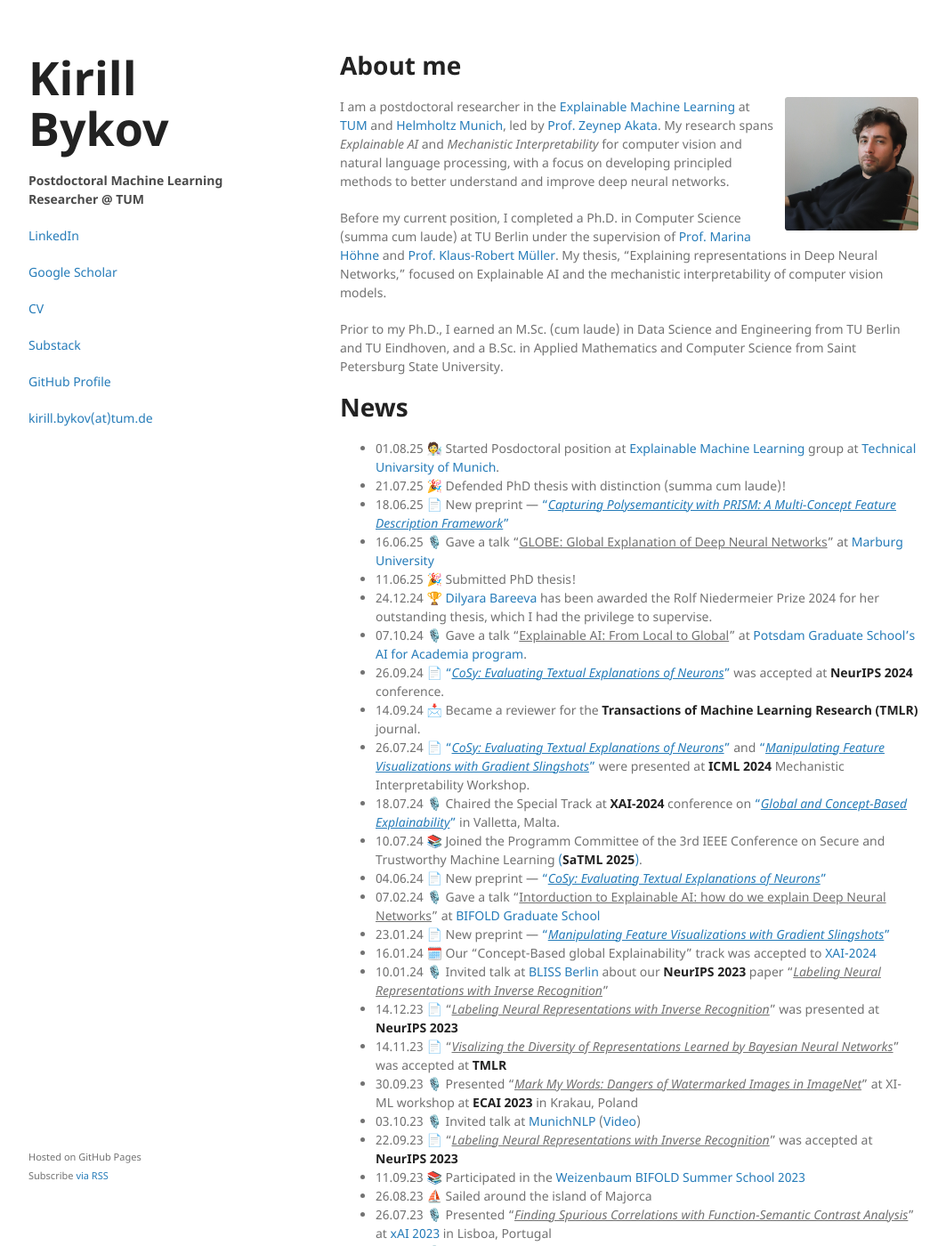
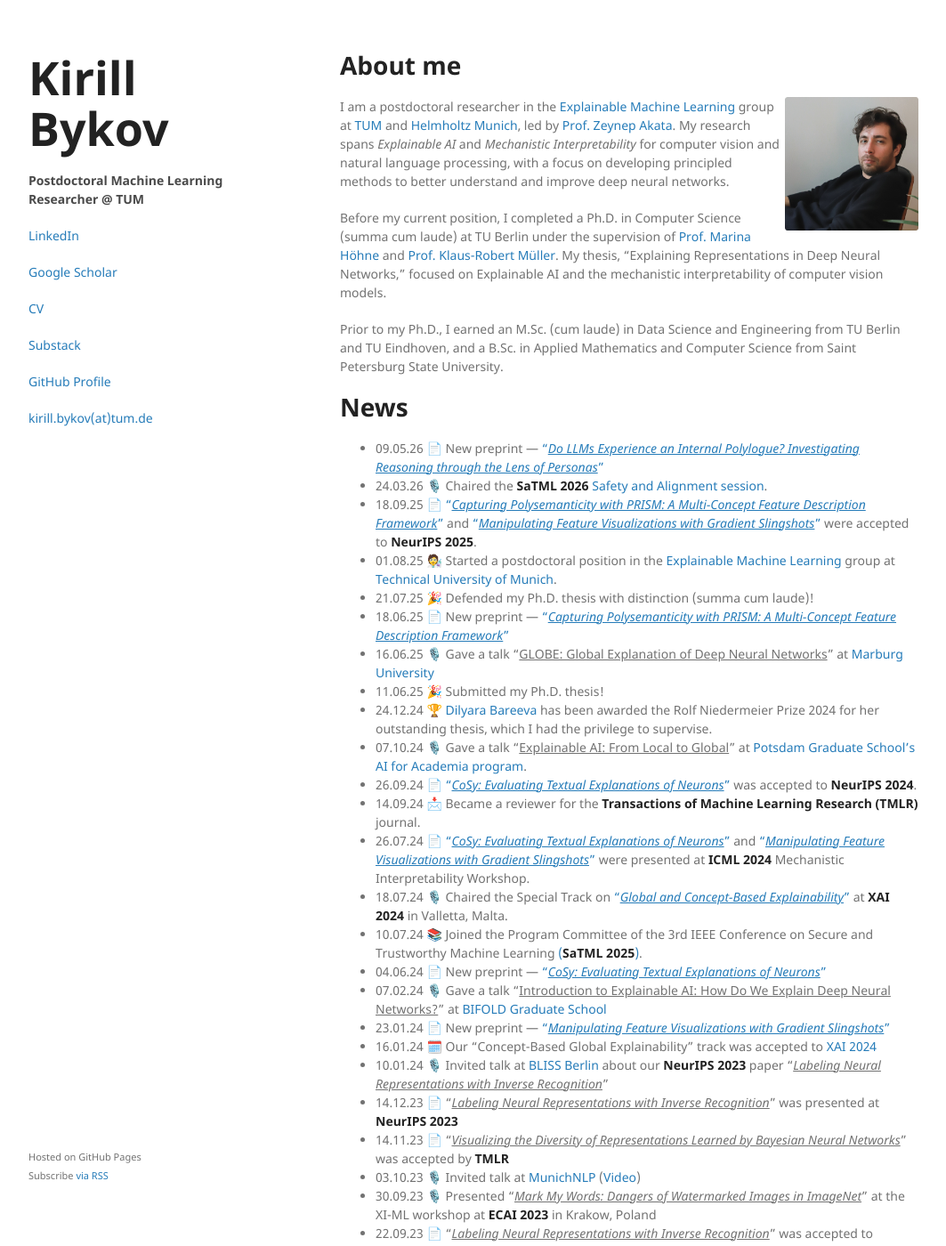
Before and after one commit to lapalap/lapalap.github.io, a Jekyll site: the page built from index.md, in a window 1280 px wide and 1400 px high. Shown: the whole window at 89% size, without its empty margins (108-1171 px from the left). Built offline with Jekyll 4.4.1, drawn with Linux system fonts in a browser that asks for light colours; our own code applies the rules of GitHub Pages for plain Markdown files; some of the changed text lies outside the part shown.

Commit message:
✨ updates

```diff
--- a/Gemfile
+++ b/Gemfile
@@ -1,6 +1,5 @@
 source 'https://rubygems.org'
 group :jekyll_plugins do
-  gem "jekyll-paginate"
   gem "jekyll-feed"
 end
 
--- a/_config.yml
+++ b/_config.yml
@@ -1,6 +1,5 @@
 # Site Settings
 
-paginate:            5
 highlighter:         rouge
 
 
@@ -9,11 +8,11 @@ description: Postdoctoral Machine Learning Researcher @ TUM
 show_downloads: true
 google_analytics:
 theme: jekyll-theme-minimal
-plugins:             [jekyll-paginate-v2, jekyll-sitemap, jekyll-feed]
+plugins:             [jekyll-feed, jekyll-seo-tag]
 
 gems:
   - jekyll-feed
-  - jekyll-paginate
+  - jekyll-seo-tag
 
 # Customise feed settings (uncommenting following two fields to customise feed title and description)
 #title:		     "Kirill Bykov"
--- a/_layouts/default.html
+++ b/_layouts/default.html
@@ -38,7 +34,7 @@ scrollMSG();
 
         <p><a href="https://www.linkedin.com/in/bykovkirill/">LinkedIn</a></p>
         <p><a href="https://scholar.google.com/citations?user=tI39EK8AAAAJ&hl=en">Google Scholar</a></p>
-        <p><a href="https://github.com/lapalap/lapalap.github.io/blob/master/_data/cv/Bykov_CV2024.pdf?raw=true">CV</a></p>
+        <p><a href="https://github.com/lapalap/lapalap.github.io/blob/master/_data/cv/Bykov_CV_2026.pdf?raw=true">CV</a></p>
         <p><a href="https://kirillbykov.substack.com">Substack</a></p>
         <p><a href="{{ site.github.owner_url }}">GitHub Profile</a></p>
         <p><a> kirill.bykov(at)tum.de</a></p>
--- a/index.md
+++ b/index.md
@@ -7,55 +7,58 @@ layout: default
 <img src="https://github.com/lapalap/lapalap.github.io/blob/master/_data/images/myphoto.png?raw=true" alt="My Picture" style="float: right; margin-left: 5px; width: 150px;">
 
 
-I am a postdoctoral researcher in the <a href="https://www.eml-munich.de/">Explainable Machine Learning</a> at <a href="https://www.tum.de/">TUM</a> and <a href="https://www.helmholtz-munich.de/">Helmholtz Munich</a>, led by <a href="https://scholar.google.com/citations?user=jQl9RtkAAAAJ&hl=en">Prof. Zeynep Akata</a>. My research spans <em>Explainable AI</em> and <em>Mechanistic Interpretability</em> for computer vision and natural language processing, with a focus on developing principled methods to better understand and improve deep neural networks.
+I am a postdoctoral researcher in the <a href="https://www.eml-munich.de/">Explainable Machine Learning</a> group at <a href="https://www.tum.de/">TUM</a> and <a href="https://www.helmholtz-munich.de/">Helmholtz Munich</a>, led by <a href="https://scholar.google.com/citations?user=jQl9RtkAAAAJ&hl=en">Prof. Zeynep Akata</a>. My research spans <em>Explainable AI</em> and <em>Mechanistic Interpretability</em> for computer vision and natural language processing, with a focus on developing principled methods to better understand and improve deep neural networks.
 
-Before my current position, I completed a Ph.D. in Computer Science (summa cum laude) at TU Berlin under the supervision of <a href="https://scholar.google.de/citations?user=YwdAiikAAAAJ&hl=en">Prof. Marina Höhne</a> and <a href="https://scholar.google.com/citations?user=jplQac8AAAAJ&hl=en">Prof. Klaus-Robert Müller</a>. My thesis, “Explaining representations in Deep Neural Networks,” focused on Explainable AI and the mechanistic interpretability of computer vision models.
+Before my current position, I completed a Ph.D. in Computer Science (summa cum laude) at TU Berlin under the supervision of <a href="https://scholar.google.de/citations?user=YwdAiikAAAAJ&hl=en">Prof. Marina Höhne</a> and <a href="https://scholar.google.com/citations?user=jplQac8AAAAJ&hl=en">Prof. Klaus-Robert Müller</a>. My thesis, “Explaining Representations in Deep Neural Networks,” focused on Explainable AI and the mechanistic interpretability of computer vision models.
 
 Prior to my Ph.D., I earned an M.Sc. (cum laude) in Data Science and Engineering from TU Berlin and TU Eindhoven, and a B.Sc. in Applied Mathematics and Computer Science from Saint Petersburg State University.
 
 # News
-*   01.08.25 🧑‍🔬 Started Posdoctoral position at <a href="https://www.eml-munich.de/">Explainable Machine Learning</a> group at <a href="https://www.tum.de/">Technical Univarsity of Munich</a>.
-*   21.07.25 🎉 Defended PhD thesis with distinction (summa cum laude)!
+*   09.05.26 📄 New preprint --- ["<ins>*Do LLMs Experience an Internal Polylogue? Investigating Reasoning through the Lens of Personas*</ins>"](https://arxiv.org/abs/2605.09159v1)
+*   24.03.26 🎙️ Chaired the **SaTML 2026** [Safety and Alignment session](https://satml.org/program/#day2).
+*   18.09.25 📄 ["<ins>*Capturing Polysemanticity with PRISM: A Multi-Concept Feature Description Framework*</ins>"](https://arxiv.org/abs/2506.15538) and ["<ins>*Manipulating Feature Visualizations with Gradient Slingshots*</ins>"](https://arxiv.org/abs/2401.06122) were accepted to **NeurIPS 2025**.
+*   01.08.25 🧑‍🔬 Started a postdoctoral position in the <a href="https://www.eml-munich.de/">Explainable Machine Learning</a> group at <a href="https://www.tum.de/">Technical University of Munich</a>.
+*   21.07.25 🎉 Defended my Ph.D. thesis with distinction (summa cum laude)!
 *   18.06.25 📄 New preprint --- ["<ins>*Capturing Polysemanticity with PRISM: A Multi-Concept Feature Description Framework*</ins>"](https://arxiv.org/abs/2506.15538)
 *   16.06.25 🎙️ Gave a talk "<ins>GLOBE: Global Explanation of Deep Neural Networks</ins>" at [Marburg University](https://xai-lab.net/)
-*   11.06.25 🎉 Submitted PhD thesis!
+*   11.06.25 🎉 Submitted my Ph.D. thesis!
 *   24.12.24 🏆 [Dilyara Bareeva](https://www.linkedin.com/posts/dilyarabareeva_deeply-honored-to-receive-the-%F0%9D%97%A5%F0%9D%97%BC%F0%9D%97%B9%F0%9D%97%B3-activity-7276927469964722176-NF5N?utm_source=share&utm_medium=member_desktop) has been awarded the Rolf Niedermeier Prize 2024 for her outstanding thesis, which I had the privilege to supervise.
 *   07.10.24 🎙️ Gave a talk "<ins>Explainable AI: From Local to Global</ins>" at [Potsdam Graduate School's AI for Academia program](https://www.uni-potsdam.de/en/pogs/train/data-science-ai).
-*   26.09.24 📄 ["<ins>*CoSy: Evaluating Textual Explanations of Neurons*</ins>"](https://arxiv.org/abs/2405.20331) was accepted at **NeurIPS 2024** conference.
+*   26.09.24 📄 ["<ins>*CoSy: Evaluating Textual Explanations of Neurons*</ins>"](https://arxiv.org/abs/2405.20331) was accepted to **NeurIPS 2024**.
 *   14.09.24 📩 Became a reviewer for the **Transactions of Machine Learning Research (TMLR)** journal.
 *   26.07.24 📄 ["<ins>*CoSy: Evaluating Textual Explanations of Neurons*</ins>"](https://arxiv.org/abs/2405.20331) and ["<ins>*Manipulating Feature Visualizations with Gradient Slingshots*</ins>"](https://arxiv.org/abs/2401.06122) were presented at **ICML 2024** Mechanistic Interpretability Workshop.
-*   18.07.24 🎙️ Chaired the Special Track at **XAI-2024** conference on ["<ins>*Global and Concept-Based Explainability*</ins>"](https://xaiworldconference.com/2024/concept-based-global-explainability/) in Valletta, Malta.
-*   10.07.24 📚 Joined the Programm Committee of the 3rd IEEE Conference on Secure and Trustworthy Machine Learning [(**SaTML 2025**)](https://satml.org/).
+*   18.07.24 🎙️ Chaired the Special Track on ["<ins>*Global and Concept-Based Explainability*</ins>"](https://xaiworldconference.com/2024/concept-based-global-explainability/) at **XAI 2024** in Valletta, Malta.
+*   10.07.24 📚 Joined the Program Committee of the 3rd IEEE Conference on Secure and Trustworthy Machine Learning [(**SaTML 2025**)](https://satml.org/).
 *   04.06.24 📄 New preprint --- ["<ins>*CoSy: Evaluating Textual Explanations of Neurons*</ins>"](https://arxiv.org/abs/2405.20331)
-*   07.02.24 🎙️ Gave a talk "<ins>Intorduction to Explainable AI: how do we explain Deep Neural Networks</ins>" at [BIFOLD Graduate School](https://www.bifold.berlin/education/graduate-school)
+*   07.02.24 🎙️ Gave a talk "<ins>Introduction to Explainable AI: How Do We Explain Deep Neural Networks?</ins>" at [BIFOLD Graduate School](https://www.bifold.berlin/education/graduate-school)
 *   23.01.24 📄 New preprint --- ["<ins>*Manipulating Feature Visualizations with Gradient Slingshots*</ins>"](https://arxiv.org/abs/2401.06122)
-*   16.01.24 🗓️ Our "Concept-Based global Explainability" track was accepted to [XAI-2024](https://xaiworldconference.com/2024/)
+*   16.01.24 🗓️ Our "Concept-Based Global Explainability" track was accepted to [XAI 2024](https://xaiworldconference.com/2024/)
 *   10.01.24 🎙️ Invited talk at [BLISS Berlin](https://www.linkedin.com/company/bliss-berlin/?originalSubdomain=de) about our **NeurIPS 2023** paper "<ins>*Labeling Neural Representations with Inverse Recognition*</ins>"
 *   14.12.23 📄 "<ins>*Labeling Neural Representations with Inverse Recognition*</ins>" was presented at **NeurIPS 2023**
-*   14.11.23 📄 "<ins>*Visalizing the Diversity of Representations Learned by Bayesian Neural Networks*</ins>" was accepted at **TMLR**
-*   30.09.23 🎙️ Presented "<ins>*Mark My Words: Dangers of Watermarked Images in ImageNet*</ins>" at XI-ML workshop at **ECAI 2023** in Krakau, Poland
+*   14.11.23 📄 "<ins>*Visualizing the Diversity of Representations Learned by Bayesian Neural Networks*</ins>" was accepted by **TMLR**
 *   03.10.23 🎙️ Invited talk at [MunichNLP](https://munich-nlp.github.io) ([Video](https://youtu.be/EXNsx5k-hI4))
-*   22.09.23 📄 "<ins>*Labeling Neural Representations with Inverse Recognition*</ins>" was accepted at **NeurIPS 2023**
+*   30.09.23 🎙️ Presented "<ins>*Mark My Words: Dangers of Watermarked Images in ImageNet*</ins>" at the XI-ML workshop at **ECAI 2023** in Krakow, Poland
+*   22.09.23 📄 "<ins>*Labeling Neural Representations with Inverse Recognition*</ins>" was accepted to **NeurIPS 2023**
 *   11.09.23 📚 Participated in the [Weizenbaum BIFOLD Summer School 2023](https://www.bifold.berlin/education/summerschool)
 *   26.08.23 ⛵️ Sailed around the island of Majorca
-*   26.07.23 🎙️ Presented "<ins>*Finding Spurious Correlations with Function-Semantic Contrast Analysis*</ins>" at [xAI 2023](https://xaiworldconference.com/2023/) in Lisboa, Portugal
+*   26.07.23 🎙️ Presented "<ins>*Finding Spurious Correlations with Function-Semantic Contrast Analysis*</ins>" at [xAI 2023](https://xaiworldconference.com/2023/) in Lisbon, Portugal
 *   05.07.23 🎙️ Invited talk "<ins>*Explainable AI: from local to global*</ins>" at [Max Delbrück Center](https://www.mdc-berlin.de/en)
-*   03.07.23 📄 "<ins>*DORA: Exploring Outlier Representations in Deep Neural Networks*</ins>" accepted at **TMLR**
+*   03.07.23 📄 "<ins>*DORA: Exploring Outlier Representations in Deep Neural Networks*</ins>" was accepted by **TMLR**
 *   24.05.23 📝 Published my first blog [On Mechanical Consciousness](https://kirillbykov.substack.com/p/on-mechanical-consciousness)
-*   01.05.23 🎙️ Presenting 2 papers: "<ins>*DORA: Exploring Outlier Representations in Deep Neural Networks*</ins>" and "<ins>*Mark My Words: Dangers of Watermarked Images in ImageNet*</ins>" at **ICLR 2023** at [TrustML-(Un)Limited](https://sites.google.com/view/trustml-unlimited/home?pli=1) workshop in Kigali, Rwanda.
+*   01.05.23 🎙️ Presented two papers, "<ins>*DORA: Exploring Outlier Representations in Deep Neural Networks*</ins>" and "<ins>*Mark My Words: Dangers of Watermarked Images in ImageNet*</ins>", at the **ICLR 2023** [TrustML-(Un)Limited](https://sites.google.com/view/trustml-unlimited/home?pli=1) workshop in Kigali, Rwanda.
 ![icml23.png](https://github.com/lapalap/lapalap.github.io/blob/master/_data/images/icml23.png?raw=true)
-*   28.03.23 📄 2 papers accepted at **ICLR2023** at [TrustML-(Un)Limited](https://sites.google.com/view/trustml-unlimited/home?pli=1) workshop
+*   28.03.23 📄 Two papers were accepted to the **ICLR 2023** [TrustML-(Un)Limited](https://sites.google.com/view/trustml-unlimited/home?pli=1) workshop
 *   23.06.22 📚 Participated in the [Weizenbaum BIFOLD Summer School 2022](https://www.bifold.berlin/education/graduate-school/bifold-summer-school-2022)
-*   02.06.22 🎙️ Panel discussion on Fair and Trustworthy AI at **HelmholtzAI2022** conference
+*   02.06.22 🎙️ Panel discussion on Fair and Trustworthy AI at **Helmholtz AI 2022**
 ![panel.png](https://github.com/lapalap/lapalap.github.io/blob/master/_data/images/panel.png?raw=true)
-*   25.02.22 🎙️ Presented "<ins>*NoiseGrad: Enhancing Explanations by Introducing Stochasticity to Model Weights*</ins>" at **AAAi 2022** conference
-*   02.12.21 📄 "<ins>*NoiseGrad: Enhancing Explanations by Introducing Stochasticity to Model Weights*</ins>" acepted at **AAAi 2022** conference
+*   25.02.22 🎙️ Presented "<ins>*NoiseGrad: Enhancing Explanations by Introducing Stochasticity to Model Weights*</ins>" at the **AAAI 2022** conference
+*   02.12.21 📄 "<ins>*NoiseGrad: Enhancing Explanations by Introducing Stochasticity to Model Weights*</ins>" was accepted to the **AAAI 2022** conference
 *   18.10.21 🎙️ Invited lecture on Explainable AI at Saint-Petersburg State University [Graduate School of Management](https://gsom.spbu.ru/en/) ([Video in Russian](https://youtu.be/Mi4PZgzcbUE))
 *   23.05.21 🎙️ Invited talk on "<ins>*Explaining hidden representations*</ins>" at ODS DataFest 2021 ([Video in Russian](https://youtu.be/ounFVE-kxGs?si=BkpPBDRjy3UrXukE))
-*   01.01.21 🐣 Start of the PhD
+*   01.01.21 🐣 Started my Ph.D.
 
 # Research
-> ![cosy-publish.jpg](https://github.com/lapalap/lapalap.github.io/blob/master/_data/papers/prism-publish.jpg?raw=true)
+> ![prism-publish.jpg](https://github.com/lapalap/lapalap.github.io/blob/master/_data/papers/prism-publish.jpg?raw=true)
  [`Paper`](https://arxiv.org/abs/2506.15538) | [`Code`](https://github.com/lkopf/prism) | [`Twitter Thread`](https://x.com/lkopf_ml/status/1935716619868688735?s=46&t=_l2dvmNwfXVT_BhNkrvo2w)
 
 > ![cosy-publish.jpg](https://github.com/lapalap/lapalap.github.io/blob/master/_data/papers/cosy-publish.jpg?raw=true)
```
Also changed, not shown: other parts of _layouts/default.html (+0 -4 lines), _data/settings.yml (deleted, +0 -23 lines), .travis.yml (deleted), README.md, 6 other files.
